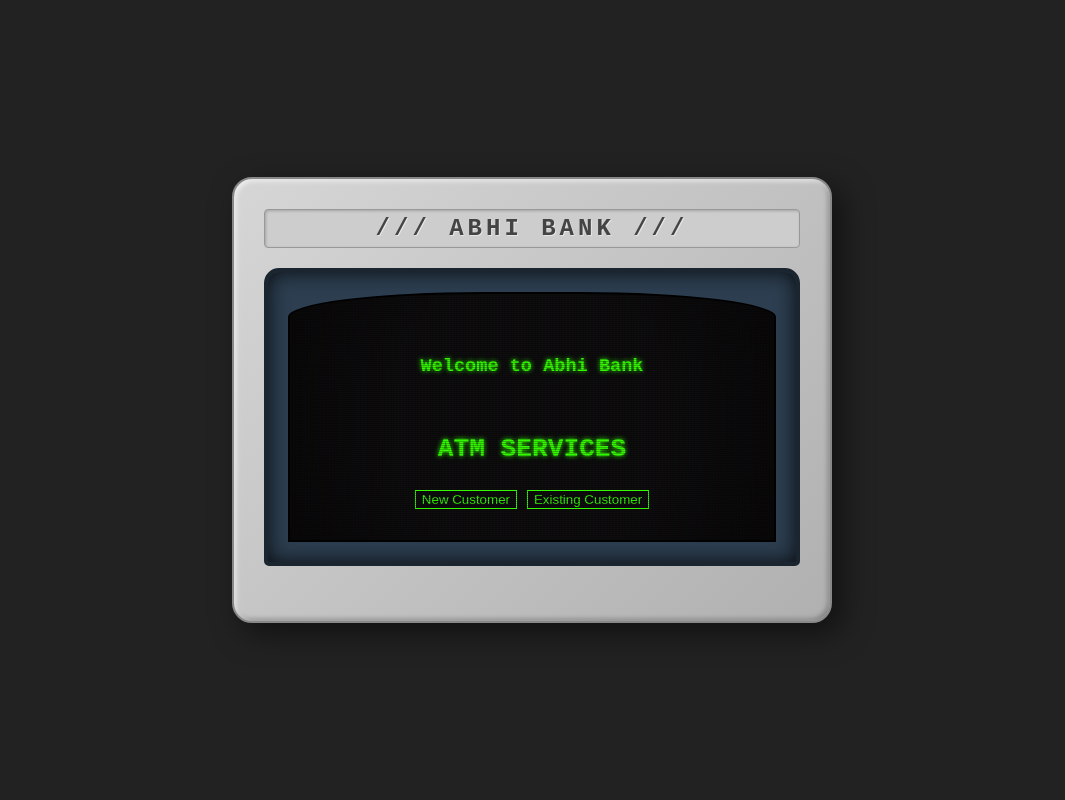
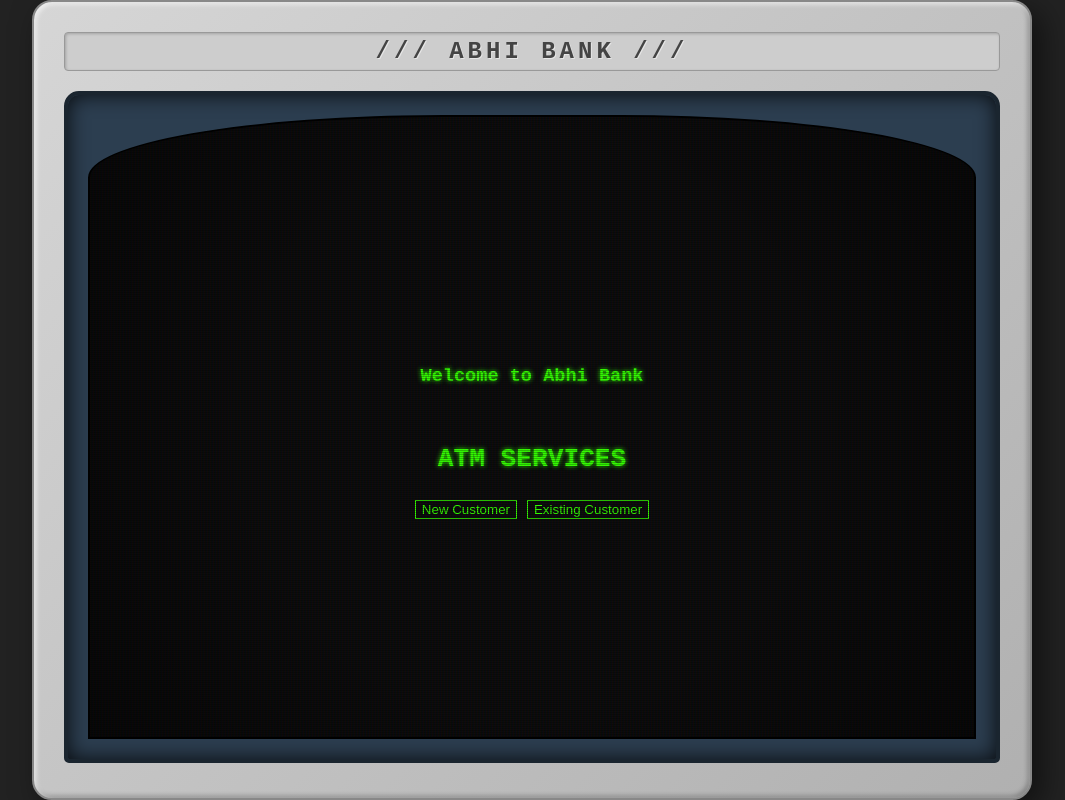
Before and after one commit to shaileshadole/abhibank-frontend, a React (Vite) app: page / in a window 1280 px wide. Shown: the whole page, without its empty margins (108-1173 px from the left). Built offline with nearby package versions, Linux system fonts and the light colour scheme; no server answers.

Commit message:
ATM Machine height fixed

```diff
--- a/src/components/ATMMachine.css
+++ b/src/components/ATMMachine.css
@@ -12,7 +12,8 @@
 .atm-body {
     background: linear-gradient(135deg, #d6d6d6 0%, #b0b0b0 100%);
     width: 90%;
-    max-width: 600px;
+    height: 100vh;
+    max-width: 1000px;
     border-radius: 20px;
     padding: 30px;
     box-shadow:
@@ -51,7 +52,7 @@
 
 .crt-screen {
     background-color: var(--screen-bg);
-    height: 250px;
+    height: 78vh;
     width: 100%;
     border-radius: 40% 40% 5% 5% / 10% 10% 0% 0%;
     position: relative;
--- a/src/components/ATMMachine.jsx
+++ b/src/components/ATMMachine.jsx
@@ -1,6 +1,16 @@
 import Home from "../pages/Home";
 import Login from "../pages/Login";
 import Register from "../pages/Register";
+import ChangePin from "../pages/ChangePin";
+import CheckBalance from "../pages/CheckBalance";
+import Deposite from "../pages/Deposite";
+import Withdraw from "../pages/Withdraw";
+import MainMenu from "../pages/MainMenu";
+import Receipt from "../components/Receipts/Receipt";
+import MiniStatement from "../pages/MiniStatement";
+import FullStatement from "../pages/FullStatement";
+
+
 import "./ATMMachine.css";
 import {
   BrowserRouter as Router,
@@ -21,6 +31,14 @@ const ATMMachine = () => {
                 <Route path="/" element={<Home />} />
                 <Route path="/users/register" element={<Register />} />
                 <Route path="/users/login" element={<Login />} />
+                <Route path="/users/change-pin" element={<ChangePin />} />
+                <Route path="/users/check-balance" element={<CheckBalance />} />
+                <Route path="/users/deposit" element={<Deposite />} />
+                <Route path="/users/withdraw" element={<Withdraw />} />
+                <Route path="/users/main-menu" element={<MainMenu />} />
+                <Route path="/transactions/threehistory" element={<MiniStatement />} />
+                <Route path="/transactions/fullhistory" element={<FullStatement />} />
+                <Route path="/receipt" element={<Receipt />} />
               </Routes>
             </BrowserRouter>
           </div>
```
